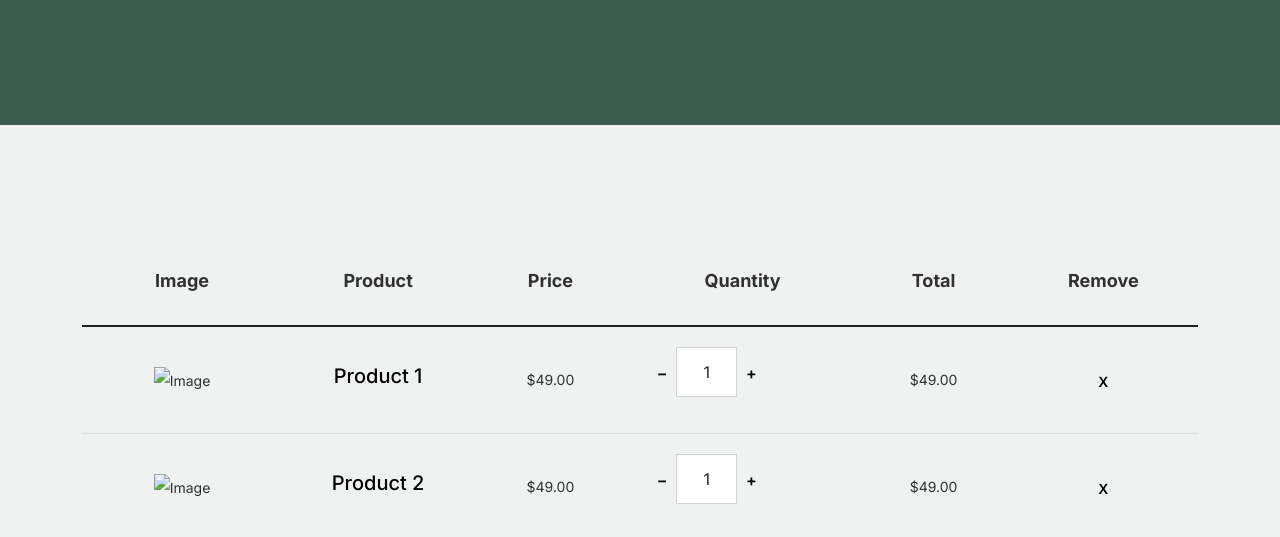
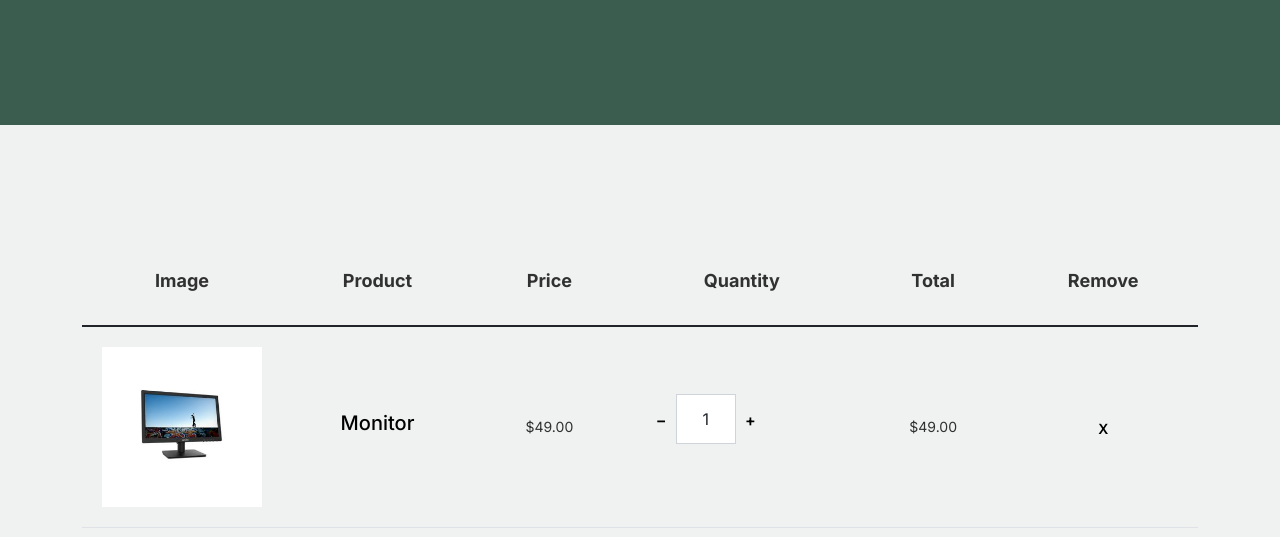
Before and after one commit to PhilomenaMusili/Basic-Website, a plain HTML site: page cart.html in a window 1280 px wide. Shown: the part 263-800 px from the top of the page. Drawn offline with Linux system fonts and the light colour scheme.

Commit message:
modified:   cart.html

```diff
--- a/cart.html
+++ b/cart.html
@@ -114,13 +114,13 @@
                   <tr>
                     <td class="product-thumbnail">
                       <img
-                        src="images/product-1.png"
+                        src="images/monitor.jpg"
                         alt="Image"
                         class="img-fluid"
                       />
                     </td>
                     <td class="product-name">
-                      <h2 class="h5 text-black">Product 1</h2>
+                      <h2 class="h5 text-black">Monitor</h2>
                     </td>
                     <td>$49.00</td>
                     <td>
@@ -161,13 +161,13 @@
                   <tr>
                     <td class="product-thumbnail">
                       <img
-                        src="images/product-2.png"
+                        src="images/keyboard.jpg"
                         alt="Image"
                         class="img-fluid"
                       />
                     </td>
                     <td class="product-name">
-                      <h2 class="h5 text-black">Product 2</h2>
+                      <h2 class="h5 text-black">Keyboard</h2>
                     </td>
                     <td>$49.00</td>
                     <td>
```
